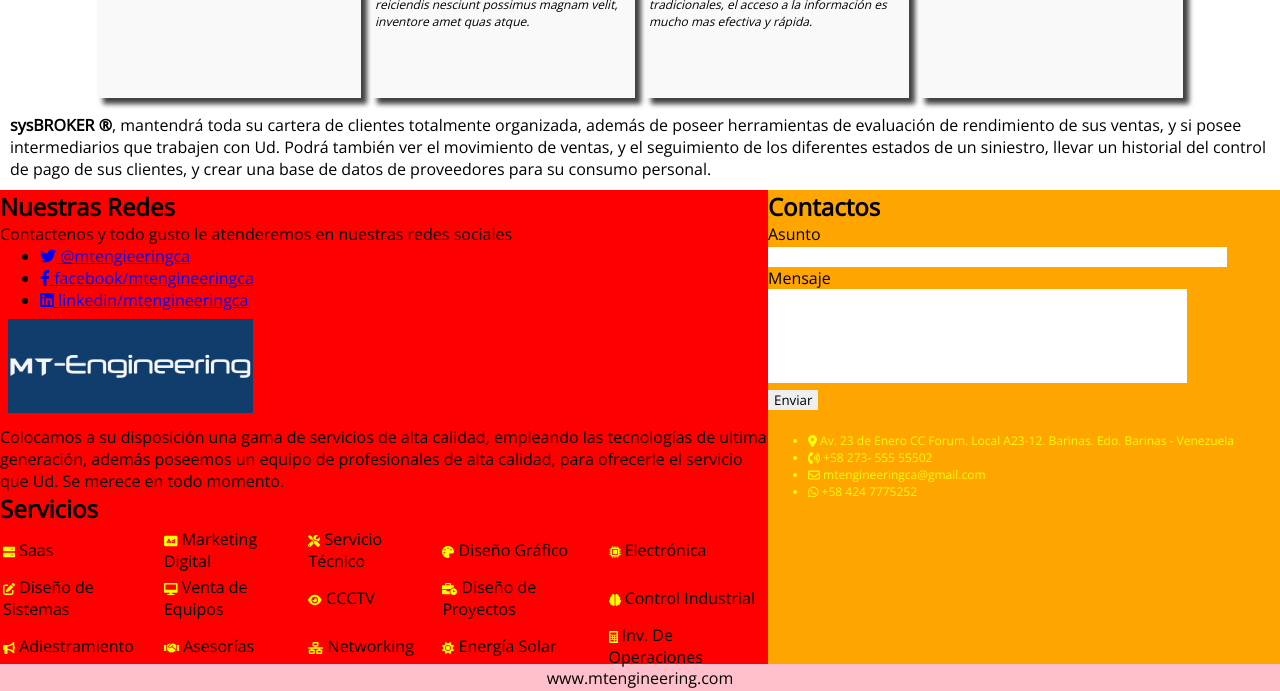
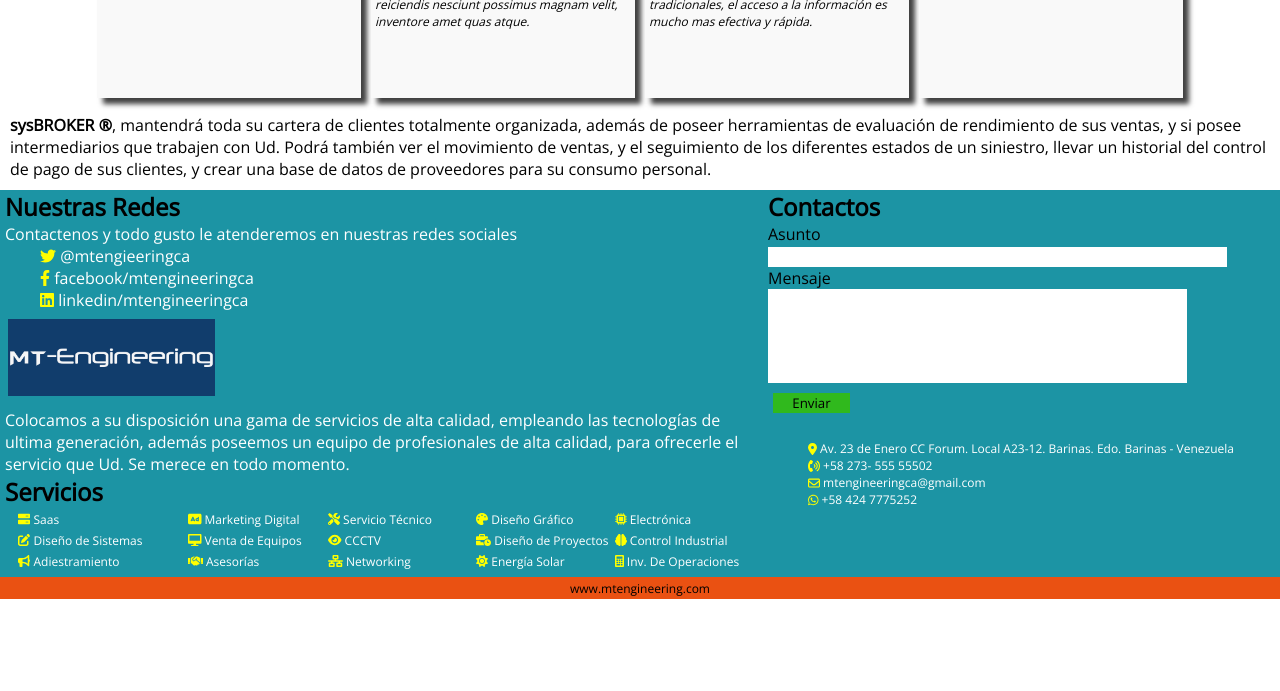
Before and after one commit to mtengineeringca/flbox, a plain HTML site: page index.html in a window 1280 px wide. Shown: the part 738-1429 px from the top of the page. After the commit the page ends 1337 px from the top, so only its background shows below. Drawn offline with nearby package versions, Linux system fonts and the light colour scheme.

Commit message:
backup02022022-12:58pm

```diff
--- a/css/styles.css
+++ b/css/styles.css
@@ -131,28 +131,78 @@
 .rrss{
 	width: 90%;
 	height: auto;
-	background-color: red;
+	background-color: rgb(28,148,164);
+	color: white;
 }
+.rrss h2{
+	padding-left: 5px;
+	color: black;
+}
+.rrss p{
+	padding-left: 5px;
+}
+
 .logo{
-	width: 32%;
+	width: 27%;
 	height: 20%;
 	padding: 1%;
 }
-
+.rrss ul li{
+	list-style: none;
+}
+.rrss a{
+	text-decoration: none;
+	color: white;
+}
+.vinc{
+	color: yellow;
+}
 .contact{
 	width: 60%;
 	height: auto;
-	background-color: orange;
+	background-color: rgb(28,148,164);
+}
+.contact form input[type="submit"]{
+	background-color: rgb(48,185,29);
+	margin: 1% 1% 1% 1%;
+	width: 15%;
+}
+.contact form input[type="submit"]:hover{
+	background-color: rgb(99,238,79);
+	cursor: pointer;
+	border-color: green;
+	color: white;
+	border-width: 2px;
+	border-style: solid;
 }
 textarea{
 	resize: none;
+}
+.services{
+	padding-left: 2%;
+	padding-bottom: 1%;
+}
+.services td {
+	font-size: 12px;
+	width: 2%;
 }
 .adress,.iconos{
 	font-size: 12px;
 	color: yellow;
 }
+.adress li{
+	list-style: none;
+	color: white;
+}
 .wsite{
-	background-color: pink;
+	width: auto;
+	color: black;
+	text-decoration: none;
+	background-color: rgb(234,81,18);
 	text-align: center;
 	padding: 0.2%;
+	font-size: 12px;
 }
+.wsite a:hover{
+	color: white;
+}
--- a/index.html
+++ b/index.html
@@ -63,9 +63,9 @@
 			<h2>Nuestras Redes</h2>
 			<p>Contactenos y todo gusto le atenderemos en nuestras redes sociales</p>
 			<ul>
-				<li><a href="#"><i class="fab fa-twitter"></i> @mtengieeringca</a></li>
-				<li><a href="#"><i class="fab fa-facebook-f"></i> facebook/mtengineeringca</a></li>
-				<li><a href="#"><i class="fab fa-linkedin"></i> linkedin/mtengineeringca</a></li>
+				<li><a href="#"><i class="vinc fab fa-twitter"></i> @mtengieeringca</a></li>
+				<li><a href="#"><i class="vinc fab fa-facebook-f"></i> facebook/mtengineeringca</a></li>
+				<li><a href="#"><i class="vinc fab fa-linkedin"></i> linkedin/mtengineeringca</a></li>
 			</ul>
 			<img class="logo" src="imgs/logomt.jpg" alt="">
 			<p>Colocamos a su disposición una gama de servicios de alta calidad, empleando las tecnologías de ultima generación, además poseemos un equipo de profesionales de alta calidad, para ofrecerle el servicio que Ud. Se merece en todo momento.</p>
@@ -116,7 +116,9 @@
 		</div>
 		<!--p class="wsite">www.mtengineering.com</p-->
 	</div>
-	<p class="wsite">www.mtengineering.com</p>
+	<div class="wsite">
+		<a class="wsite" href="#">www.mtengineering.com</a>
+	</div>
 	<script src="https://cdnjs.cloudflare.com/ajax/libs/font-awesome/6.0.0-beta3/js/all.min.js"></script>
 </body>
 </html>
```
